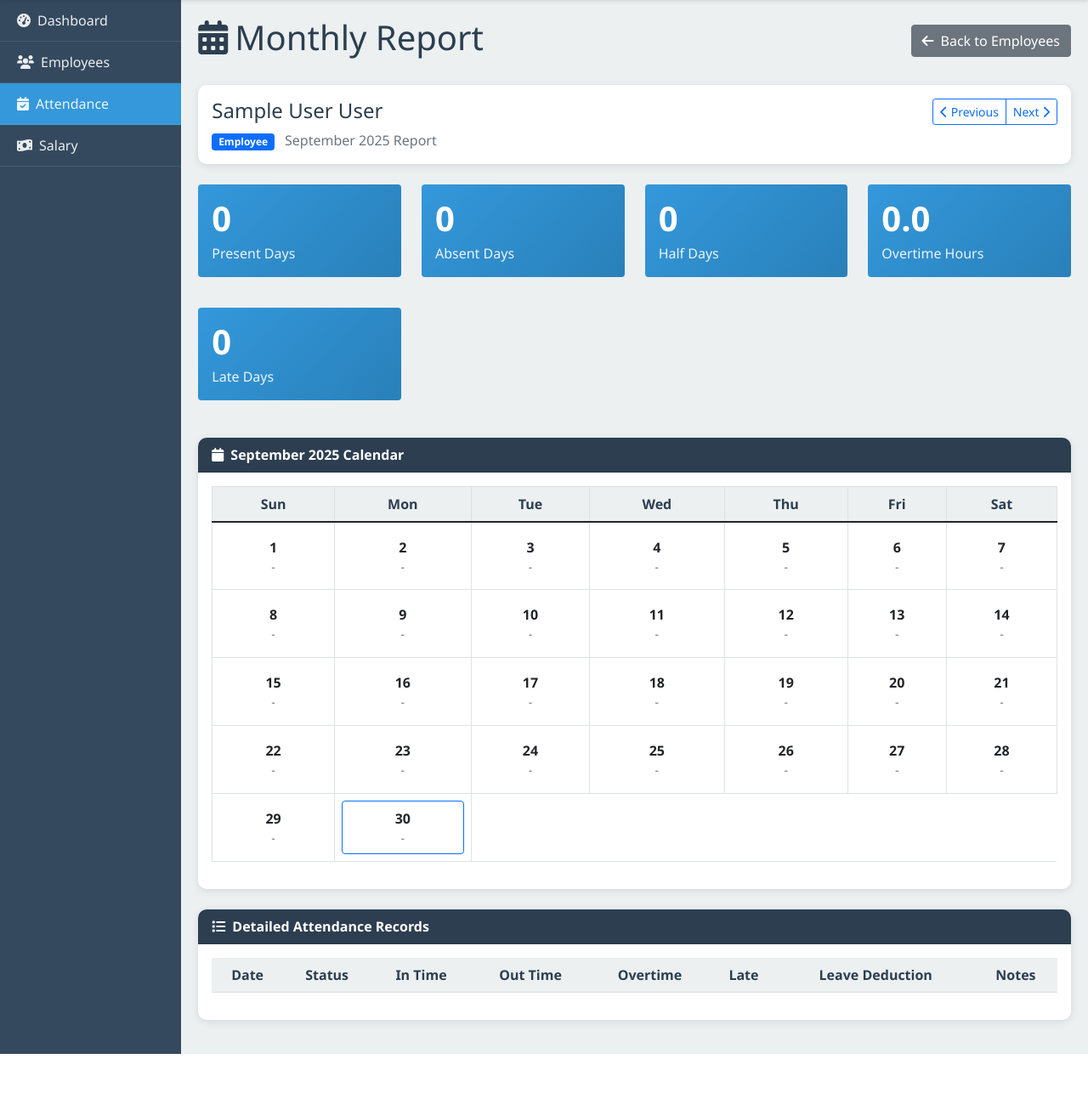
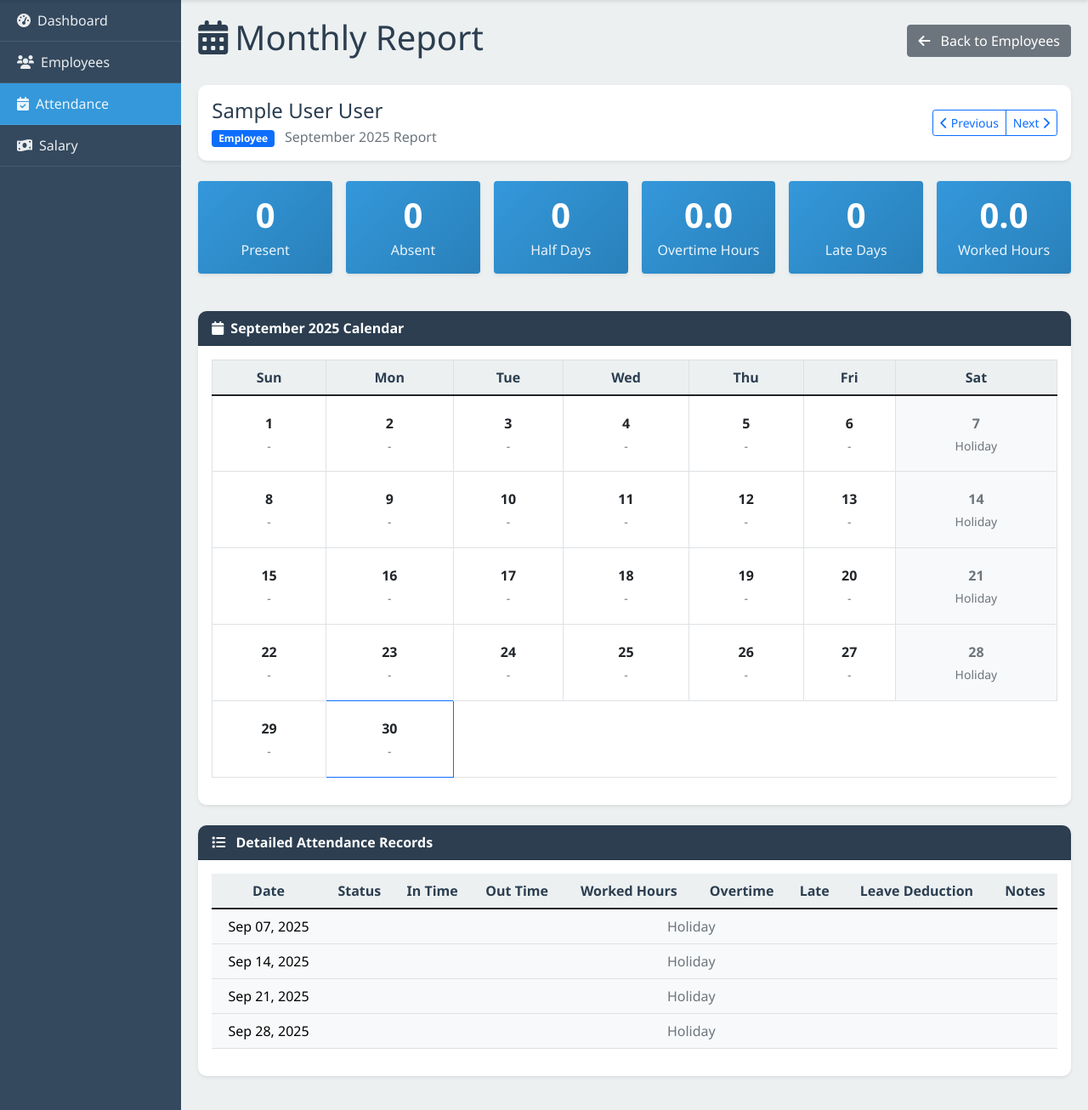
Before and after one commit to ummara-artistic/new-ems-data, a Django app: page /attendance/monthly/1/ in a window 1280 px wide. Shown: the part 56-1362 px from the top of the page at 85% size. Before the commit the page ends 1296 px from the top, so only its background shows below. Run offline with Django 4.2, Linux system fonts and the light colour scheme; a user stored in the database is signed in; tables that the repository leaves empty hold one stand-in row (values such as "Sample post"); lists and menus that the app fills with data are empty; parts of the project's set-up code (start-up, migrations or seed data) failed here and were passed over.

Commit message:
Update monthly_report.html

```diff
--- a/templates/attendance/monthly_report.html
+++ b/templates/attendance/monthly_report.html
@@ -1,21 +1,21 @@
 {% extends 'base.html' %}
 
-{% block title %}Monthly Report - {{ employee.full_name }} - Labor Management System{% endblock %}
+{% block title %}Monthly Report - {{ employee.full_name }} | Labor Management System{% endblock %}
 
 {% block content %}
 <div class="d-flex justify-content-between align-items-center mb-4">
     <h1><i class="fas fa-calendar-alt me-2"></i>Monthly Report</h1>
     <a href="{% url 'employees:list' %}" class="btn btn-secondary">
-        <i class="fas fa-arrow-left me-2"></i>Back to Employees
+        <i class="fas fa-arrow-left me-2"></i> Back to Employees
     </a>
 </div>
 
 <!-- Employee Info -->
-<div class="card mb-4">
+<div class="card mb-4 shadow-sm">
     <div class="card-body">
-        <div class="row">
+        <div class="row align-items-center">
             <div class="col-md-8">
-                <h4>{{ employee.full_name }}</h4>
+                <h4 class="mb-1">{{ employee.full_name }}</h4>
                 <p class="text-muted mb-0">
                     <span class="badge bg-{% if employee.employee_type == 'labor' %}success{% else %}primary{% endif %} me-2">
                         {{ employee.get_employee_type_display }}
@@ -40,75 +40,87 @@
 </div>
 
 <!-- Statistics -->
-<div class="row mb-4">
-    <div class="col-md-3">
-        <div class="stats-card bg-success text-white p-3 rounded">
+<div class="row mb-4 g-3">
+    <div class="col-md-2">
+        <div class="stats-card bg-success text-white p-3 rounded shadow-sm text-center">
             <h3>{{ total_present }}</h3>
-            <p>Present Days</p>
+            <p class="mb-0">Present</p>
         </div>
     </div>
-    <div class="col-md-3">
-        <div class="stats-card bg-danger text-white p-3 rounded">
+    <div class="col-md-2">
+        <div class="stats-card bg-danger text-white p-3 rounded shadow-sm text-center">
             <h3>{{ total_absent }}</h3>
-            <p>Absent Days</p>
+            <p class="mb-0">Absent</p>
         </div>
     </div>
-    <div class="col-md-3">
-        <div class="stats-card bg-warning text-white p-3 rounded">
+    <div class="col-md-2">
+        <div class="stats-card bg-warning text-white p-3 rounded shadow-sm text-center">
             <h3>{{ total_half_day }}</h3>
-            <p>Half Days</p>
+            <p class="mb-0">Half Days</p>
         </div>
     </div>
-    <div class="col-md-3">
-        <div class="stats-card bg-primary text-white p-3 rounded">
+    <div class="col-md-2">
+        <div class="stats-card bg-primary text-white p-3 rounded shadow-sm text-center">
             <h3>{{ total_overtime|floatformat:1 }}</h3>
-            <p>Overtime Hours</p>
+            <p class="mb-0">Overtime Hours</p>
         </div>
     </div>
-    <div class="col-md-3 mt-3">
-        <div class="stats-card bg-danger text-white p-3 rounded">
+    <div class="col-md-2">
+        <div class="stats-card bg-danger text-white p-3 rounded shadow-sm text-center">
             <h3>{{ total_late_days }}</h3>
-            <p>Late Days</p>
+            <p class="mb-0">Late Days</p>
+        </div>
+    </div>
+    <div class="col-md-2">
+        <div class="stats-card bg-info text-white p-3 rounded shadow-sm text-center">
+            <h3>{{ total_worked_hours|floatformat:1 }}</h3>
+            <p class="mb-0">Worked Hours</p>
         </div>
     </div>
 </div>
 
 <!-- Calendar View -->
-<div class="card">
+<div class="card shadow-sm">
     <div class="card-header">
         <i class="fas fa-calendar me-2"></i>{{ month_name }} {{ year }} Calendar
     </div>
     <div class="card-body">
         <div class="table-responsive">
-            <table class="table table-bordered text-center">
+            <table class="table table-bordered text-center align-middle">
                 <thead>
                     <tr class="table-light">
-                        <th>Sun</th><th>Mon</th><th>Tue</th><th>Wed</th><th>Thu</th><th>Fri</th><th>Sat</th>
+                        <th>Sun</th><th>Mon</th><th>Tue</th><th>Wed</th>
+                        <th>Thu</th><th>Fri</th><th>Sat</th>
                     </tr>
                 </thead>
                 <tbody>
                     {% for day_data in calendar_data %}
                         {% if forloop.first or forloop.counter0|divisibleby:7 %}<tr>{% endif %}
-                        <td class="p-2" style="height:80px;">
-                            <div class="h-100 d-flex flex-column justify-content-center
-                                        {% if day_data.is_today %}border border-primary rounded{% endif %}
-                                        {% if day_data.is_late %}late-day{% endif %}">
-                                <strong>{{ day_data.day }}</strong>
-
+                        <td style="height: 90px;"
+                            class="{% if day_data.is_today %}border border-primary rounded{% endif %}
+                                   {% if day_data.is_late %}late-day{% endif %}
+                                   {% if day_data.is_holiday %}bg-light text-muted{% endif %}">
+                            <strong>{{ day_data.day }}</strong>
+                            <div class="small mt-1">
                                 {% if day_data.attendance %}
-                                    <small class="badge bg-{% if day_data.attendance.status == 'present' %}success{% elif day_data.attendance.status == 'absent' %}danger{% else %}warning{% endif %} mt-1">
+                                    <span class="badge bg-{% if day_data.attendance.status == 'present' %}success
+                                                        {% elif day_data.attendance.status == 'absent' %}danger
+                                                        {% else %}warning{% endif %}">
                                         {{ day_data.attendance.get_status_display }}
-                                    </small>
-
+                                    </span>
+                                    {% if day_data.worked_hours %}
+                                        <div class="text-success">WH: {{ day_data.worked_hours }}h</div>
+                                    {% endif %}
                                     {% if day_data.attendance.overtime_hours %}
-                                        <small class="text-warning">OT: {{ day_data.attendance.overtime_hours }}h</small>
+                                        <div class="text-warning">OT: {{ day_data.attendance.overtime_hours }}h</div>
                                     {% endif %}
-
                                     {% if day_data.is_late %}
-                                        <small class="text-danger">Late {{ day_data.late_minutes }} min</small>
+                                        <div class="text-danger">Late {{ day_data.late_minutes }} min</div>
                                     {% endif %}
+                                {% elif day_data.is_holiday %}
+                                    <span>Holiday</span>
                                 {% else %}
-                                    <small class="text-muted">-</small>
+                                    <span class="text-muted">-</span>
                                 {% endif %}
                             </div>
                         </td>
@@ -121,19 +133,20 @@
 </div>
 
 <!-- Detailed Records -->
-<div class="card mt-4">
+<div class="card mt-4 shadow-sm">
     <div class="card-header">
-        <i class="fas fa-list me-2"></i>Detailed Attendance Records
+        <i class="fas fa-list me-2"></i> Detailed Attendance Records
     </div>
     <div class="card-body">
         <div class="table-responsive">
             <table class="table table-hover text-center">
-                <thead>
+                <thead class="table-light">
                     <tr>
                         <th>Date</th>
                         <th>Status</th>
                         <th>In Time</th>
                         <th>Out Time</th>
+                        <th>Worked Hours</th>
                         <th>Overtime</th>
                         <th>Late</th>
                         <th>Leave Deduction</th>
@@ -146,26 +159,28 @@
                         <tr>
                             <td>{{ day_data.date|date:"M d, Y" }}</td>
                             <td>
-                                <span class="badge bg-{% if day_data.attendance.status == 'present' %}success{% elif day_data.attendance.status == 'absent' %}danger{% else %}warning{% endif %}">
+                                <span class="badge bg-{% if day_data.attendance.status == 'present' %}success
+                                                    {% elif day_data.attendance.status == 'absent' %}danger
+                                                    {% else %}warning{% endif %}">
                                     {{ day_data.attendance.get_status_display }}
                                 </span>
                             </td>
                             <td>{{ day_data.attendance.in_time|default:"-" }}</td>
                             <td>{{ day_data.attendance.out_time|default:"-" }}</td>
-                            <td>
-                                {% if day_data.attendance.overtime_hours %}
-                                    <span class="text-warning">{{ day_data.attendance.overtime_hours }}h</span>
-                                {% else %}-{% endif %}
-                            </td>
+                            <td>{{ day_data.worked_hours|default:"-" }}h</td>
+                            <td>{{ day_data.attendance.overtime_hours|default:"-" }}h</td>
                             <td>
                                 {% if day_data.is_late %}
                                     <span class="badge bg-danger">Late {{ day_data.late_minutes }} min</span>
-                                {% else %}
-                                    -
-                                {% endif %}
+                                {% else %}-{% endif %}
                             </td>
-                            <td>{{ day_data.attendance.leave_deduction|default:"-" }}d</td>
+                            <td>{{ day_data.attendance.leave_deduction|default:"-" }}</td>
                             <td>{{ day_data.attendance.notes|default:"-" }}</td>
+                        </tr>
+                        {% elif day_data.is_holiday %}
+                        <tr class="table-light">
+                            <td>{{ day_data.date|date:"M d, Y" }}</td>
+                            <td colspan="8" class="text-center text-muted">Holiday</td>
                         </tr>
                         {% endif %}
                     {% endfor %}
@@ -174,14 +189,14 @@
         </div>
     </div>
 </div>
-{% endblock %}
 
 {% block extra_css %}
 <style>
-/* Late day circle in calendar */
 .late-day {
-    border: 2px solid red;
+    border: 2px solid red !important;
     border-radius: 50%;
+    background-color: #ffe6e6;
 }
 </style>
 {% endblock %}
+{% endblock %}
```
